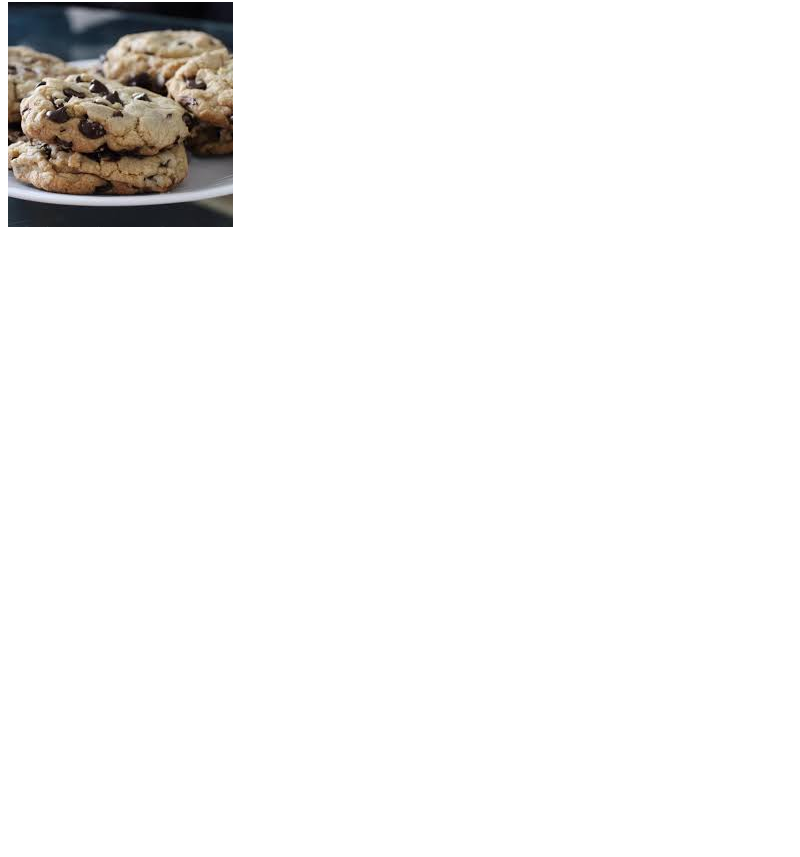
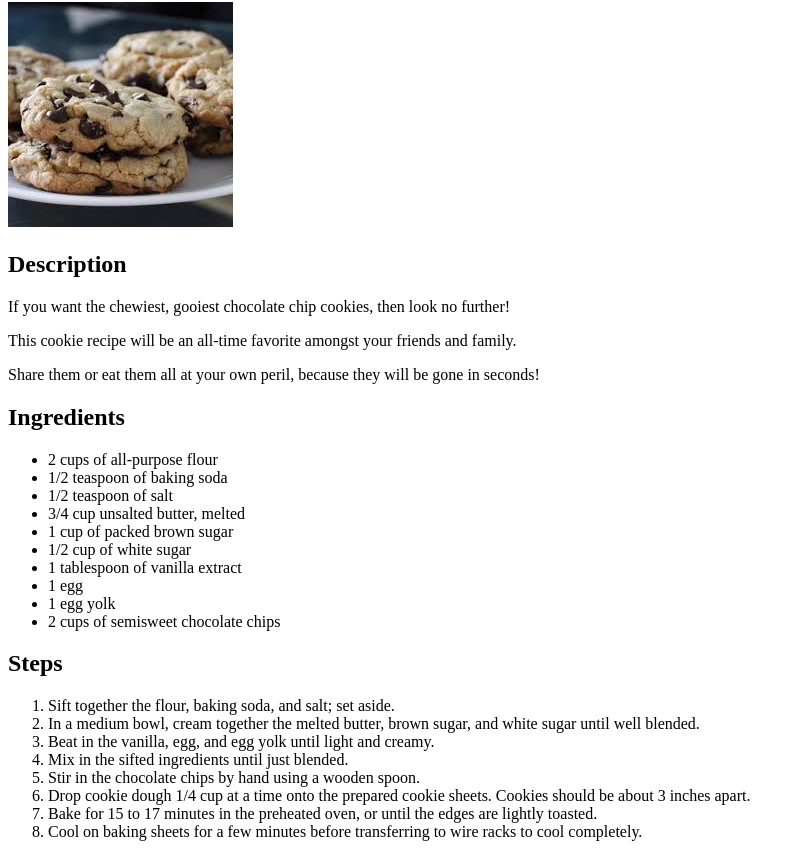
Before and after one commit to Coldie00/odin-recipes, a plain HTML site: page recipes/chewychocolatechipcookies.html in a window 1280 px wide. Shown: the part 78-935 px from the top of the page, without its empty margins (0-800 px from the left). Before the commit the page ends 800 px from the top, so only its background shows below. Drawn offline with Linux system fonts and the light colour scheme.

Commit message:
Finish chewychocolatechipcookies.html

```diff
--- a/recipes/chewychocolatechipcookies.html
+++ b/recipes/chewychocolatechipcookies.html
@@ -8,5 +8,36 @@
     <body>
         <h1>Chewy Chocolate Chip Cookies</h1>
         <img src="../images/cookies.jpeg" alt="Several cookies on a plate">
+
+            <h2>Description</h2>
+                <p>If you want the chewiest, gooiest chocolate chip cookies, then look no further!</p>
+                <p>This cookie recipe will be an all-time favorite amongst your friends and family.</p>
+                <p>Share them or eat them all at your own peril, because they will be gone in seconds!</p>
+
+            <h2>Ingredients</h2>
+                <ul>
+                    <li>2 cups of all-purpose flour</li>
+                    <li>1/2 teaspoon of baking soda</li>
+                    <li>1/2 teaspoon of salt</li>
+                    <li>3/4 cup unsalted butter, melted</li>
+                    <li>1 cup of packed brown sugar</li>
+                    <li>1/2 cup of white sugar</li>
+                    <li>1 tablespoon of vanilla extract</li>
+                    <li>1 egg</li>
+                    <li>1 egg yolk</li>
+                    <li>2 cups of semisweet chocolate chips</li>
+                </ul>
+
+            <h2>Steps</h2>
+                <ol>
+                    <li>Sift together the flour, baking soda, and salt; set aside.</li>
+                    <li>In a medium bowl, cream together the melted butter, brown sugar, and white sugar until well blended.</li>
+                    <li>Beat in the vanilla, egg, and egg yolk until light and creamy.</li>
+                    <li>Mix in the sifted ingredients until just blended.</li>
+                    <li>Stir in the chocolate chips by hand using a wooden spoon.</li>
+                    <li>Drop cookie dough 1/4 cup at a time onto the prepared cookie sheets. Cookies should be about 3 inches apart.</li>
+                    <li>Bake for 15 to 17 minutes in the preheated oven, or until the edges are lightly toasted.</li>
+                    <li>Cool on baking sheets for a few minutes before transferring to wire racks to cool completely.</li>
+                </ol>
     </body>
 </html>
```
